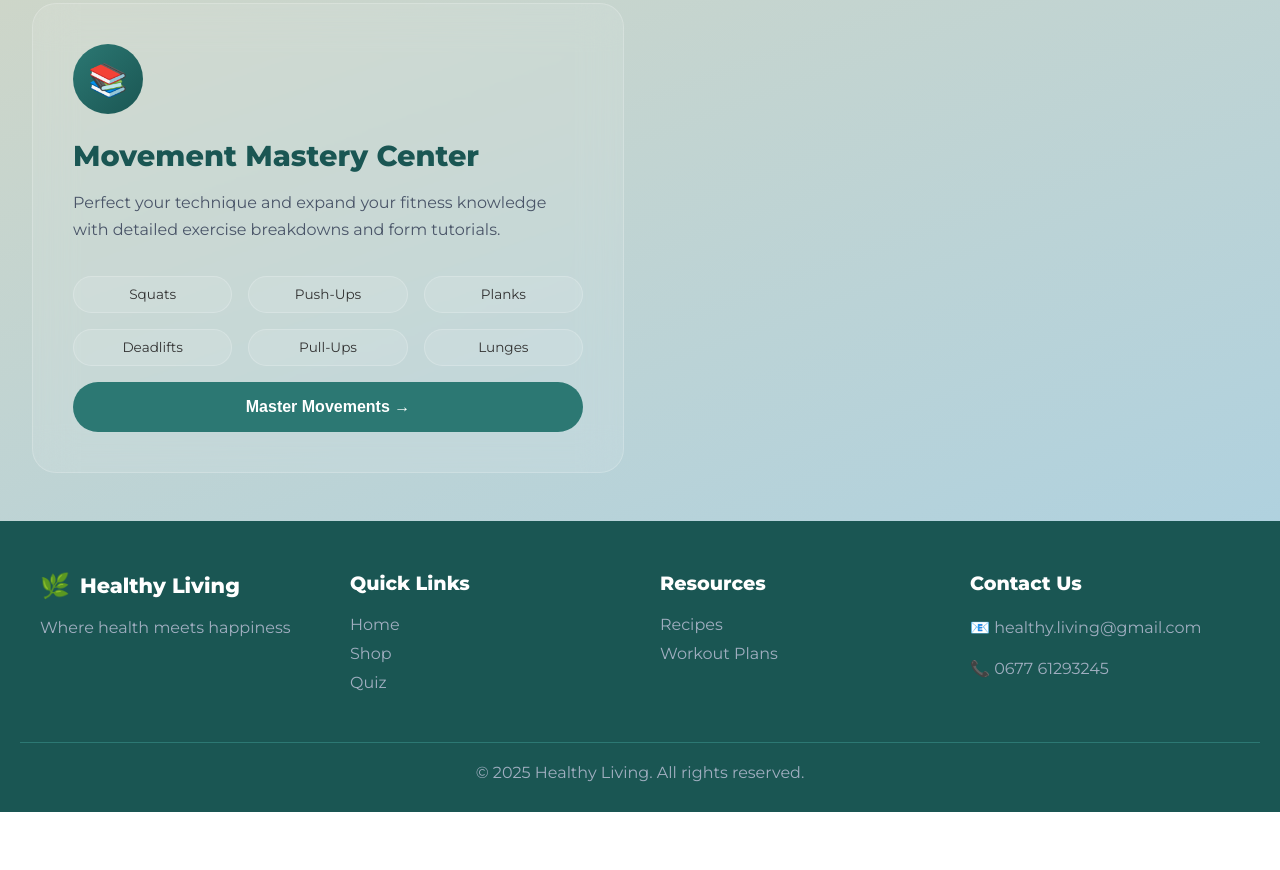
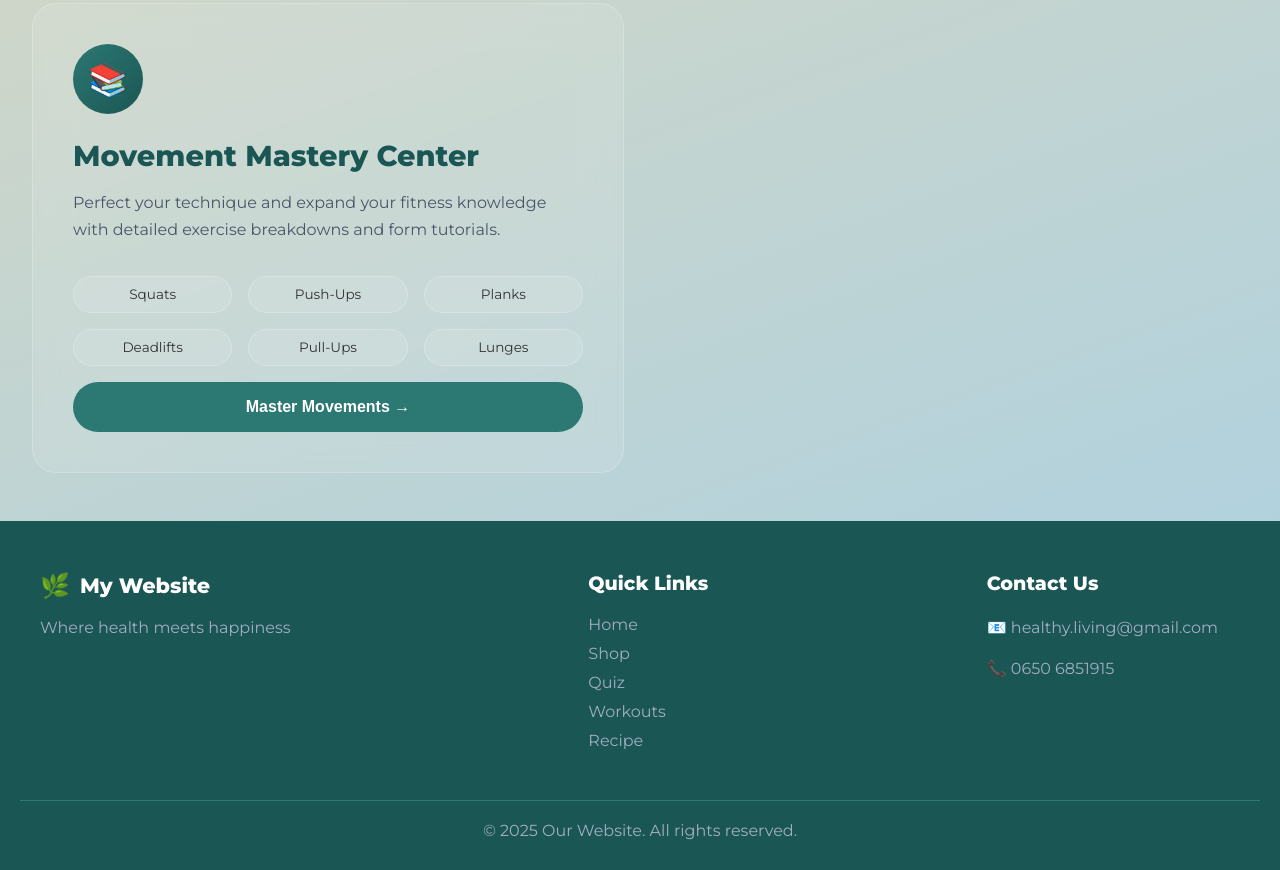
Before and after one commit to 2425-2AHIF-WMC/healthy-living, a website: page wourkouts/HTMLs/indexWorkouts.html in a window 1280 px wide. Shown: the part 917-1787 px from the top of the page. Before the commit the page ends 1729 px from the top, so only its background shows below. Drawn offline with Linux system fonts and the light colour scheme.

Commit message:
footer finished

```diff
--- a/wourkouts/HTMLs/indexWorkouts.html
+++ b/wourkouts/HTMLs/indexWorkouts.html
@@ -99,38 +99,34 @@
 </div>
 
 <!-- Footer -->
-<footer class="footer" style="width: 100%;">
+<footer class="footer">
     <div class="footer-content">
         <div class="footer-section">
             <div class="footer-brand">
                 <span class="brand-icon">🌿</span>
-                <span class="brand-name">Healthy Living</span>
+                <span class="brand-name">My Website</span>
             </div>
             <p>Where health meets happiness</p>
         </div>
-        <div class="footer-section">
+        <div class="footer-section" style="margin-left: 135px">
             <h4>Quick Links</h4>
             <ul>
                 <li><a href="../../index.html">Home</a></li>
                 <li><a href="../../shopping.html">Shop</a></li>
                 <li><a href="../../quiz.html">Quiz</a></li>
+                <li><a href="indexWorkouts.html">Workouts</a></li>
+                <li><a href="../../recipe.html">Recipe</a></li>
             </ul>
         </div>
-        <div class="footer-section">
-            <h4>Resources</h4>
-            <ul>
-                <li><a href="../../recipe.html">Recipes</a></li>
-                <li><a href="indexWorkouts.html">Workout Plans</a></li>
-            </ul>
-        </div>
-        <div class="footer-section">
+
+        <div class="footer-section" style="margin-left: 120px">
             <h4>Contact Us</h4>
             <p>📧 healthy.living@gmail.com</p>
-            <p>📞 0677 61293245</p>
+            <p>📞 0650 6851915 </p>
         </div>
     </div>
     <div class="footer-bottom">
-        <p>&copy; 2025 Healthy Living. All rights reserved.</p>
+        <p>&copy; 2025 Our Website. All rights reserved.</p>
     </div>
 </footer>
 
```
Also changed, not shown: wourkouts/HTMLs/fixWorkouts.html (+9 -13 lines), wourkouts/HTMLs/infosAboutWorkouts.html (+9 -13 lines), wourkouts/HTMLs/makeOwnWorkout.html (+9 -13 lines), README.md.
